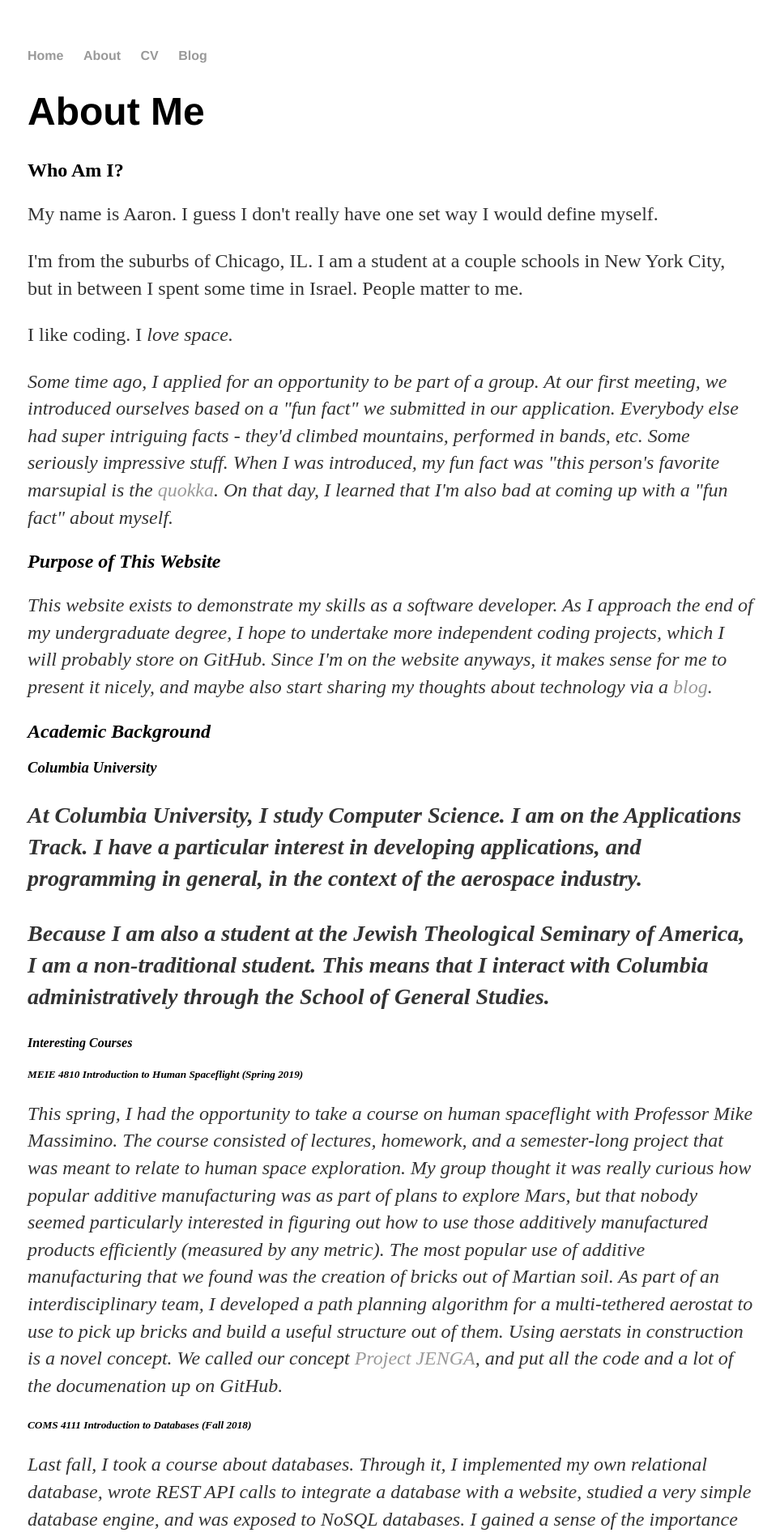
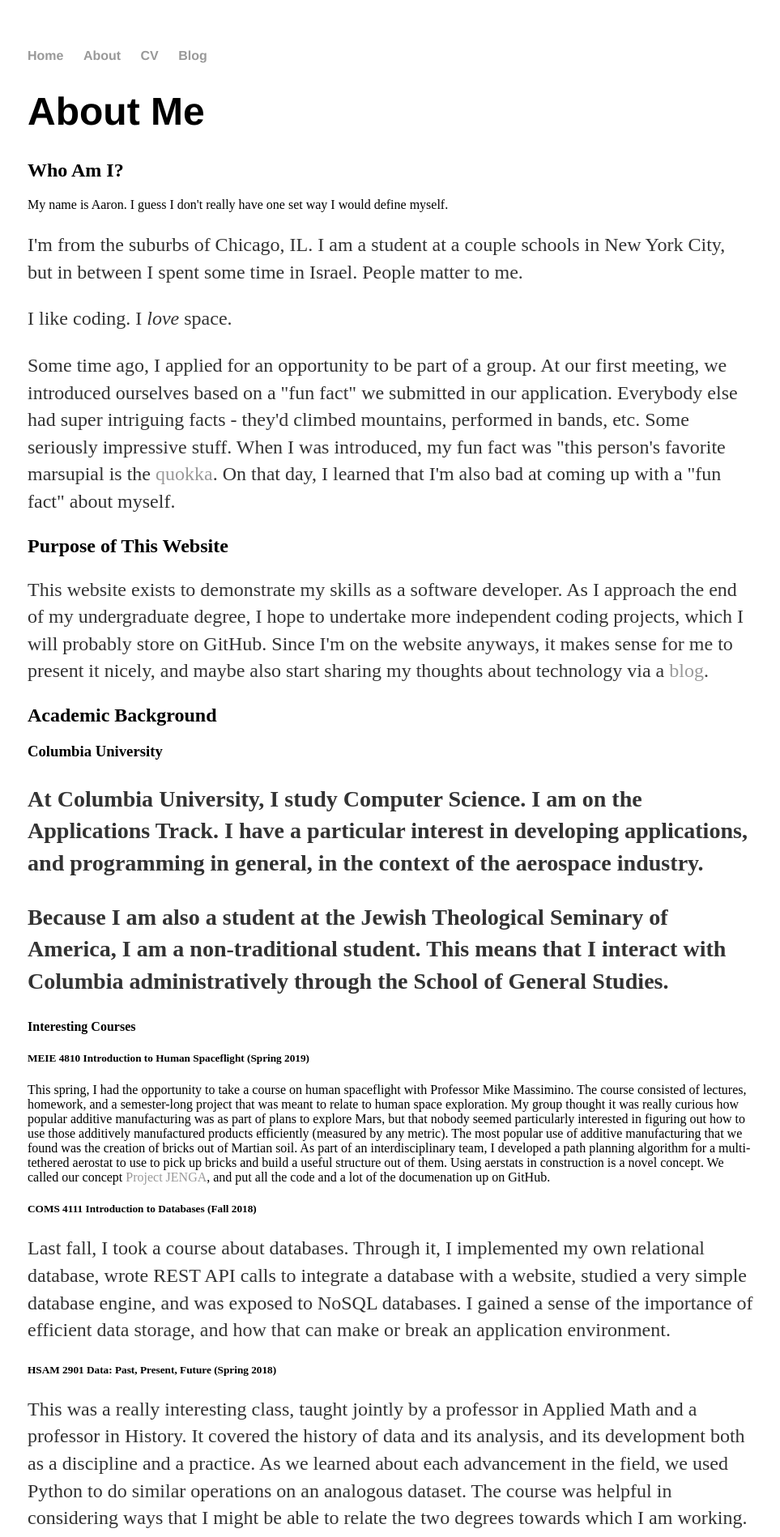
Before and after one commit to aaronpickard/aaronpickard.github.io, a Jekyll site: the page built from about/index.html, in a window 1280 px wide. Shown: the top 1898 px of the page at 81% size, without its empty margins (158-1121 px from the left). Built offline with Jekyll 4.4.1, drawn with Linux system fonts in a browser that asks for light colours.

```diff
--- a/about/index.html
+++ b/about/index.html
@@ -5,9 +5,9 @@ title: Aaron Pickard
 <div class="blurb">
 	<h1>About Me</h1>
   <h2>Who Am I?</h2>
-  <p>My name is Aaron. I guess I don't really have one set way I would define myself.</p>
+  My name is Aaron. I guess I don't really have one set way I would define myself.
   <p>I'm from the suburbs of Chicago, IL. I am a student at a couple schools in New York City, but in between I spent some time in Israel. People matter to me.</p>
-  <p>I like coding. I <em>love<em> space.</p>
+  <p>I like coding. I <em>love</em> space.</p>
   <p>Some time ago, I applied for an opportunity to be part of a group. At our first meeting, we introduced ourselves based on a "fun fact" we submitted in our application. Everybody else had super intriguing facts - they'd climbed mountains, performed in bands, etc. Some seriously impressive stuff. When I was introduced, my fun fact was "this person's favorite marsupial is the <a href="https://www.google.com/search?q=quokka&source=lnms&tbm=isch&sa=X&ved=0ahUKEwjfzITT2ODjAhWEv1kKHR-oD7gQ_AUIESgB&biw=1536&bih=750">quokka</a>. On that day, I learned that I'm also bad at coming up with a "fun fact" about myself.</p>
   <h2>Purpose of This Website</h2>
   <p>This website exists to demonstrate my skills as a software developer. As I approach the end of my undergraduate degree, I hope to undertake more independent coding projects, which I will probably store on GitHub. Since I'm on the website anyways, it makes sense for me to present it nicely, and maybe also start sharing my thoughts about technology via a <a href="https://aaronpickard.github.io/blog/">blog</a>.</p>
@@ -17,7 +17,7 @@ title: Aaron Pickard
   <p>Because I am also a student at the Jewish Theological Seminary of America, I am a non-traditional student. This means that I interact with Columbia administratively through the School of General Studies.</p>
   <h4>Interesting Courses</h4>
   <h5>MEIE 4810 Introduction to Human Spaceflight (Spring 2019)</h5>
-  <p>This spring, I had the opportunity to take a course on human spaceflight with Professor Mike Massimino. The course consisted of lectures, homework, and a semester-long project that was meant to relate to human space exploration. My group thought it was really curious how popular additive manufacturing was as part of plans to explore Mars, but that nobody seemed particularly interested in figuring out how to use those additively manufactured products efficiently (measured by any metric). The most popular use of additive manufacturing that we found was the creation of bricks out of Martian soil. As part of an interdisciplinary team, I developed a path planning algorithm for a multi-tethered aerostat to use to pick up bricks and build a useful structure out of them. Using aerstats in construction is a novel concept. We called our concept <a href = "https://github.com/aaronpickard/JENGA">Project JENGA</a>, and put all the code and a lot of the documenation up on GitHub.</p>
+  This spring, I had the opportunity to take a course on human spaceflight with Professor Mike Massimino. The course consisted of lectures, homework, and a semester-long project that was meant to relate to human space exploration. My group thought it was really curious how popular additive manufacturing was as part of plans to explore Mars, but that nobody seemed particularly interested in figuring out how to use those additively manufactured products efficiently (measured by any metric). The most popular use of additive manufacturing that we found was the creation of bricks out of Martian soil. As part of an interdisciplinary team, I developed a path planning algorithm for a multi-tethered aerostat to use to pick up bricks and build a useful structure out of them. Using aerstats in construction is a novel concept. We called our concept <a href = "https://github.com/aaronpickard/JENGA">Project JENGA</a>, and put all the code and a lot of the documenation up on GitHub.
   <h5>COMS 4111 Introduction to Databases (Fall 2018)</h5>
   <p>Last fall, I took a course about databases. Through it, I implemented my own relational database, wrote REST API calls to integrate a database with a website, studied a very simple database engine, and was exposed to NoSQL databases. I gained a sense of the importance of efficient data storage, and how that can make or break an application environment.</p>
   <h5>HSAM 2901 Data: Past, Present, Future (Spring 2018)</h5>
```
